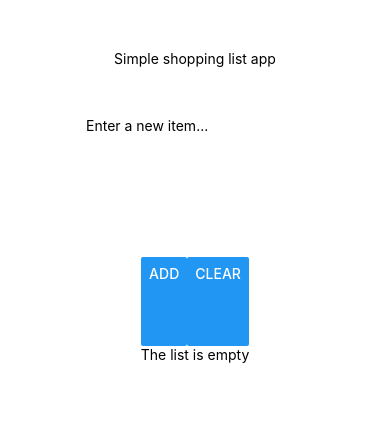
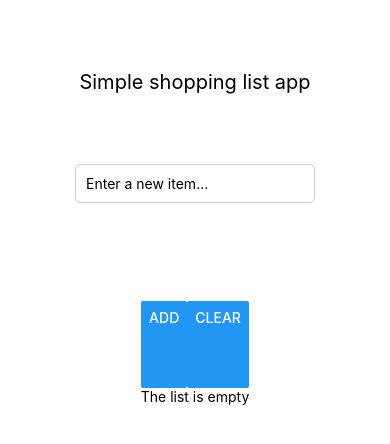
Before and after one commit to Janphan/React-Native-Assignment, a React Native app in the folder shopping_list/: screen / in a window 390 px wide. Shown: the top 444 px of the page. Built offline with nearby package versions, Linux system fonts and the light colour scheme.

Commit message:
feat: update styles title, input

```diff
--- a/shopping_list/App.js
+++ b/shopping_list/App.js
@@ -1,6 +1,6 @@
 import { StatusBar } from 'expo-status-bar';
 import { useState } from 'react';
-import { StyleSheet, Text, View, Button, TextInput, FlatList, Alert } from 'react-native';
+import { StyleSheet, Text, View, Button, TextInput, FlatList, Alert, Keyboard } from 'react-native';
 import ListEmptyComponent from './ListEmptyComponent';
 
 export default function App() {
@@ -13,6 +13,7 @@ export default function App() {
       setShoplist([...shoplist, { key: String(shoplist.length), content: toshop }]);
       setToShop("");
       console.log(shoplist);
+      Keyboard.dismiss();
     } else {
       Alert.alert("Error", "Please enter a valid item");
     }
@@ -21,15 +22,17 @@ export default function App() {
   const handleClear = () => {
     // Alert.alert("Button pressed")
     setShoplist([]);
+    Keyboard.dismiss();
   }
   return (
     <View style={styles.container}>
-      <Text>Simple shopping list app</Text>
+      <Text style={styles.title}>Simple shopping list app</Text>
       <View style={styles.inputStyle}>
         <TextInput
           value={toshop}
           onChangeText={text => setToShop(text)}
           placeholder="Enter a new item..."
+          style={styles.input}
         />
       </View>
       <View style={styles.buttonContainer}>
@@ -55,7 +58,12 @@ const styles = StyleSheet.create({
     backgroundColor: '#fff',
     alignItems: 'center',
     justifyContent: 'center',
-    padding: 50,
+    padding: 20,
+    marginTop: 50,
+  },
+  title: {
+    fontSize: 20,
+    marginBottom: 20,
   },
   inputStyle: {
     flex: 1,
@@ -68,5 +76,12 @@ const styles = StyleSheet.create({
   },
   list: {
     flex: 5,
-  }
+  },
+  input: {
+    borderWidth: 1,
+    borderColor: '#ccc',
+    padding: 10,
+    width: '100%',
+    borderRadius: 5,
+  },
 });
```
